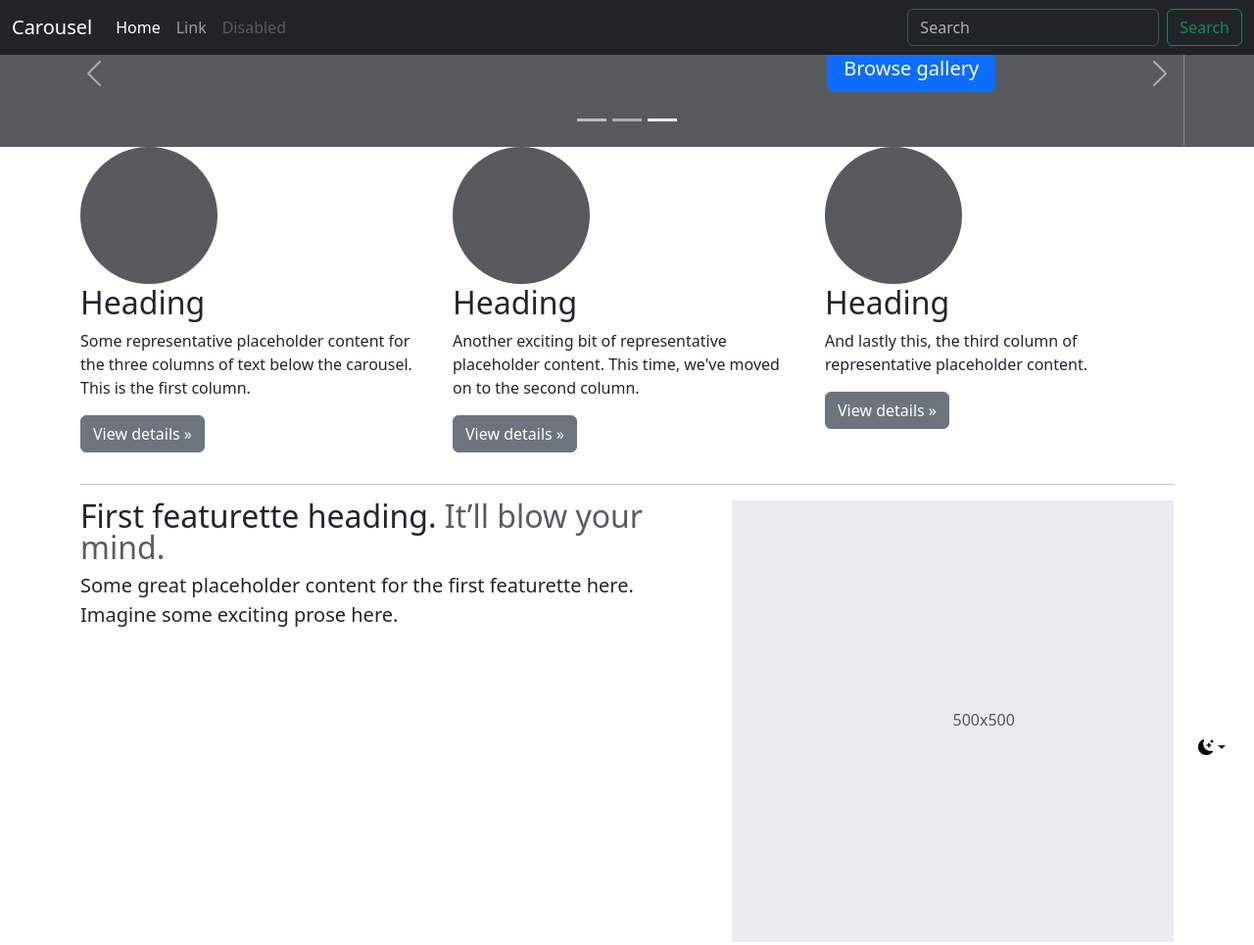
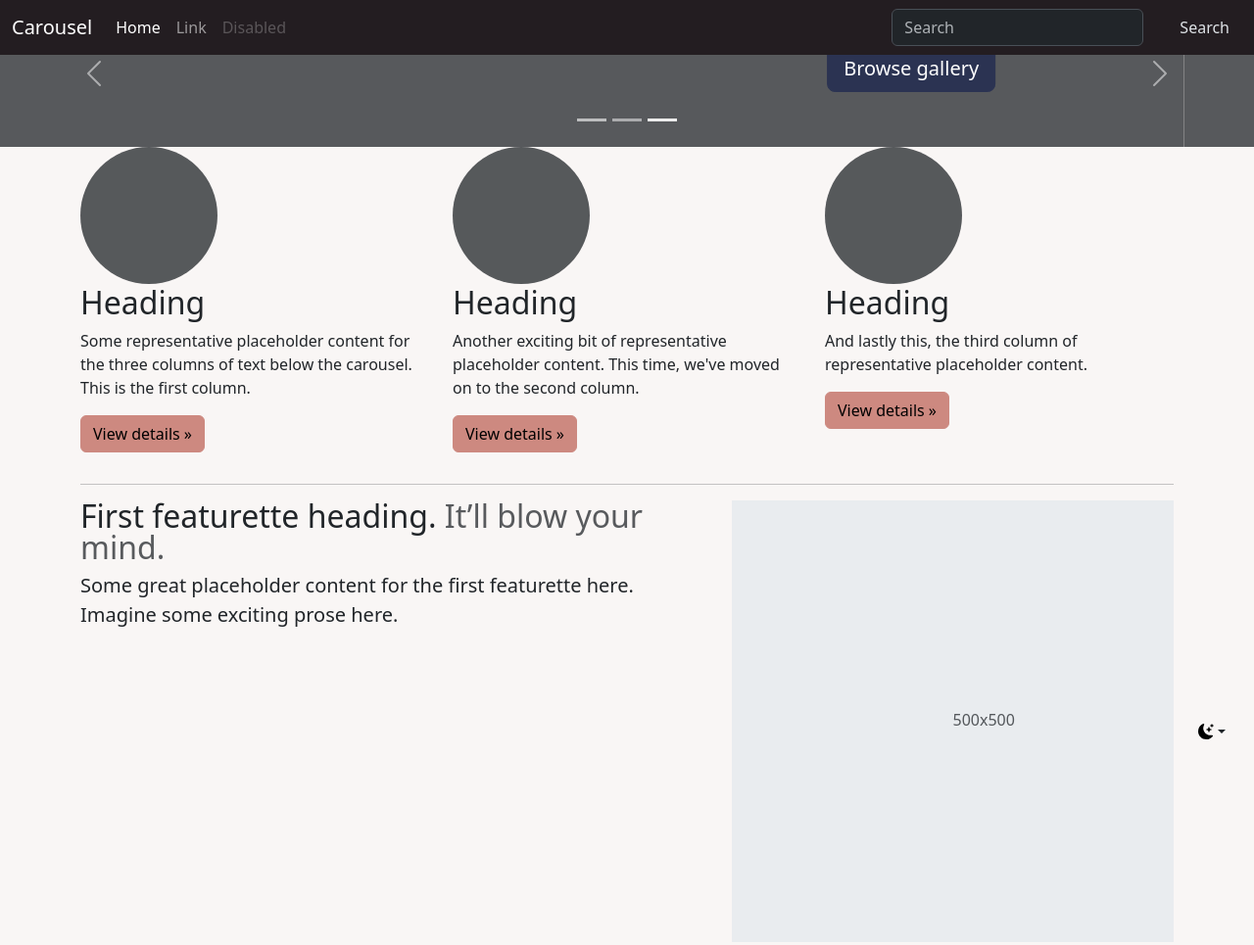
Before and after one commit to KarenJoo/SemesterProject2, a website: page index.html in a window 1280 px wide. Shown: the top 965 px of the page at 98% size. Drawn offline with nearby package versions, Linux system fonts and the light colour scheme; files that its build step writes are made by us from their sources.

Commit message:
compiles _custom-variables.scss to overwrite bs variables

```diff
--- a/index.html
+++ b/index.html
@@ -13,9 +13,10 @@
     <script src="https://cdn.jsdelivr.net/npm/bootstrap@5.3.2/dist/js/bootstrap.min.js"
         integrity="sha384-BBtl+eGJRgqQAUMxJ7pMwbEyER4l1g+O15P+16Ep7Q9Q+zqX6gSbd85u4mG4QzX+"
         crossorigin="anonymous"></script>
+    <link rel="stylesheet" href="./dist/css/styles.css">
 </head>
 
-<body>
+<body class="bg-light">
 
     <!-- dark/light mode icon from: https://getbootstrap.com/docs/5.3/examples/carousel/# -->
     <svg xmlns="http://www.w3.org/2000/svg" class="d-none">
--- a/package.json
+++ b/package.json
@@ -1,5 +1,5 @@
 {
-  "name": "semesterproject2",
+  "name": "semester_project_2",
   "version": "0.0.6",
   "description": "Semester Project 2 BestBid auction app ",
   "type": "module",
--- a/src/scss/_custom-variables.scss
+++ b/src/scss/_custom-variables.scss
@@ -15,13 +15,13 @@
   "red": $red,
   "black": $black,
   "blue": $blue,
-  "gray": $gray-500,
+  "gray": $gray-100,
 );
 
 // scss-docs-start theme-color-variables
 $primary: $blue;
 $secondary: $red;
-$light: $gray-500;
+$light: $gray-100;
 $dark: $black;
 // scss-docs-end theme-color-variables
 
```
Also changed, not shown: src/scss/styles.scss (line endings or trailing spaces).
